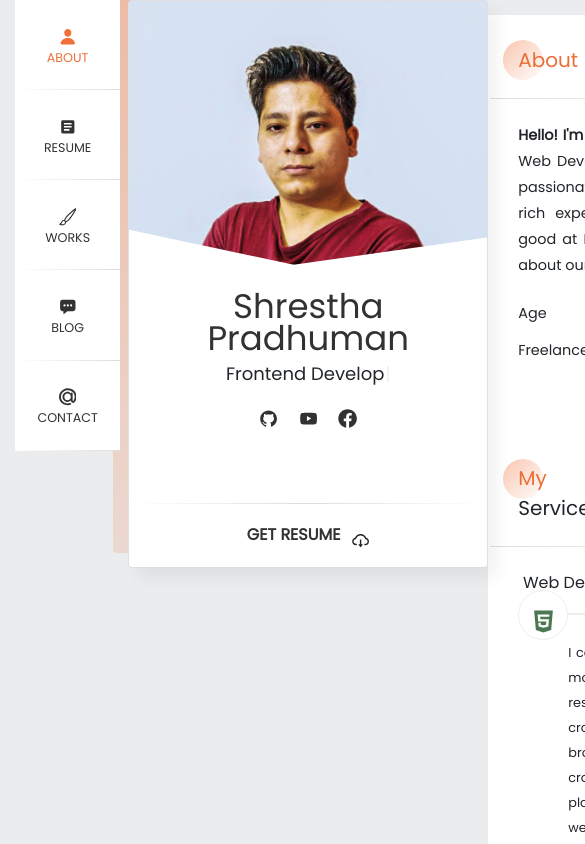
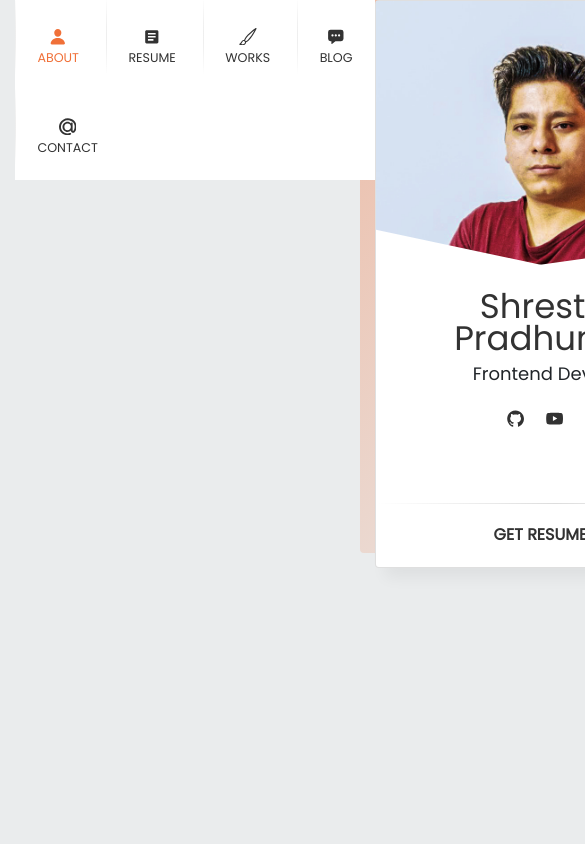
Before and after one commit to shresthapradhuman/React-Portfolio-Tempate, a React (Create React App) app: page /about in a window 390 px wide. Shown: the top 844 px of the page, 585 px wide, since content can reach past the window. Built offline with nearby package versions, Linux system fonts and the light colour scheme; the HTML template or start-up script is replaced by a standard one.

Commit message:
Mobile Responsive navigation design

```diff
--- a/src/components/Navbar/Navbar.scss
+++ b/src/components/Navbar/Navbar.scss
@@ -4,11 +4,19 @@
   display: flex;
   flex-direction: column;
   background-color: #ffffff;
+  @media screen and (max-width:768px) {
+    flex-direction: row;
+    justify-content: space-between;
+    align-items: center;
+  }
 
 
   &-item {
     position: relative;
     padding:0.9rem 0.4rem;
+    @media screen and (max-width:768px) {
+      flex-basis: 20%;
+    }
   }
   &-link {
     display: flex;
@@ -27,6 +35,12 @@
         #dddddd 0%,
         rgba(255, 255, 255, 0) 70%
       );
+      @media screen and (max-width:768px) {
+        height: 100%;
+        width: 1px;
+        top: -10%;
+        left:0;
+      }
     }
   }
 
--- a/src/styles/App.scss
+++ b/src/styles/App.scss
@@ -36,6 +36,7 @@ body {
   z-index: 100;
   @media screen and (max-width:768px) {
     top: 0;
+    margin-right: 0;
   }
 }
 .profile {
```
